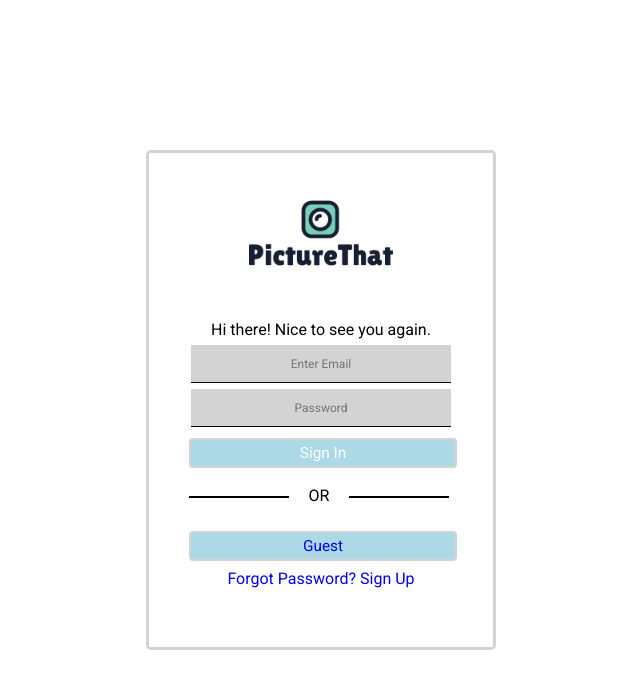
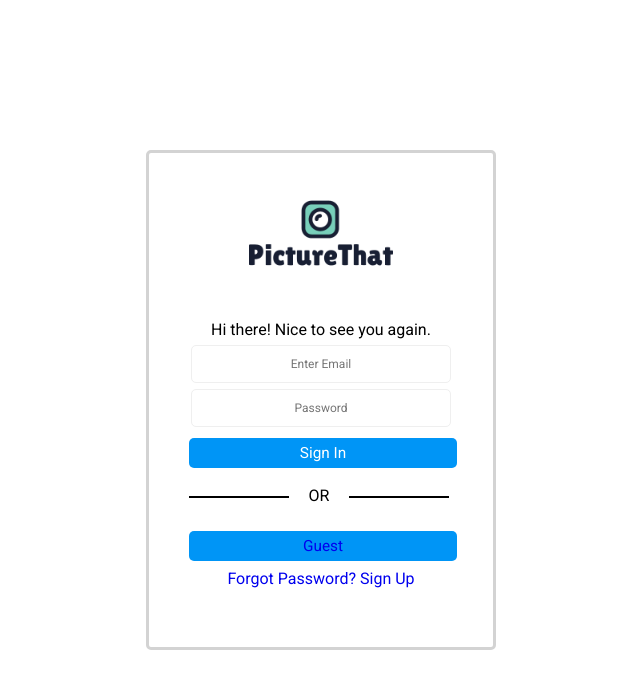
Before and after one commit to edrumm/3rd-Year-Project, a React (Create React App) app in the folder FrontEnd/picturethat/: page / in a window 1280 px wide. Shown: the top 688 px of the page, without its empty margins (319-959 px from the left). Built offline with nearby package versions, Linux system fonts and the light colour scheme.

Commit message:
css update

```diff
--- a/FrontEnd/picturethat/src/components/Navbar/Dropdown.css
+++ b/FrontEnd/picturethat/src/components/Navbar/Dropdown.css
@@ -1,6 +1,8 @@
 
 .dropdown {
-    background: linear-gradient(90deg, rgb(110, 94, 254) 0%, rgba(73,63,252,1) 100%);
+    /* background: linear-gradient(90deg, rgb(110, 94, 254) 0%, rgba(73,63,252,1) 100%); */
+    background-color: #0095f6;
+    background-color: rgba(var(--d69,0,149,246),1);
     width: 120px;
     position: absolute;
     top: 50px;
--- a/FrontEnd/picturethat/src/components/Navbar/Navbar.css
+++ b/FrontEnd/picturethat/src/components/Navbar/Navbar.css
@@ -1,5 +1,7 @@
 .Navbar {
-    background: linear-gradient(90deg, rgb(110, 94, 254) 0%, rgba(73,63,252,1) 100%);
+    /* background: linear-gradient(90deg, rgb(110, 94, 254) 0%, rgba(73,63,252,1) 100%); */
+    background-color: #0095f6;
+    background-color: rgba(var(--d69,0,149,246),1);
     height: 50px;
     display: flex;
     justify-content: center;
--- a/FrontEnd/picturethat/src/components/UploadImage.css
+++ b/FrontEnd/picturethat/src/components/UploadImage.css
@@ -14,13 +14,23 @@
 }
 
 .images {
+    border-radius: 5px;
     width: 400px;
     height: 380px;
 }
 
+.inputbox{
+    border-radius: 5px;
+    border: solid 1px #efefef;
+    width: 260px;
+    height: 38px;
+    margin: 1px;
+    background-color: white;
+
+    cursor: text;
+}
 
 .button {
-
     padding: 1% 3%;
     width: 268px;
     height: 30px;
@@ -29,12 +39,13 @@
     margin-left: 40px;
     margin-bottom: 8px;
 
-    border-style: solid;
+    border: 1px solid transparent;
     color: white;
-    background-color: lightblue;
+    background-color: #0095f6;
+    background-color: rgba(var(--d69,0,149,246),1);
 
-    border-radius: 4px;
-    border-color: lightgrey;
+
+    border-radius: 5px;
 
     font-family: 'Roboto', sans-serif;
     font-size: 1.2vw;
--- a/FrontEnd/picturethat/src/components/UploadImage.js
+++ b/FrontEnd/picturethat/src/components/UploadImage.js
@@ -43,6 +43,7 @@ const ImageUpload = () => {
         <div className="container">
         <img src={url || "https://via.placeholder.com/400x380.png?text=Upload+Image"} alt="" className="images" />
         <input type="file" onChange={handleChange} />
+        <input type="text" className="inputbox" placeholder="Title" />
         <button onClick={handleUpload} className="button">Upload</button>
 
         </div>
```
Also changed, not shown: 1 other file (tests, documents, lock files or other folders).
